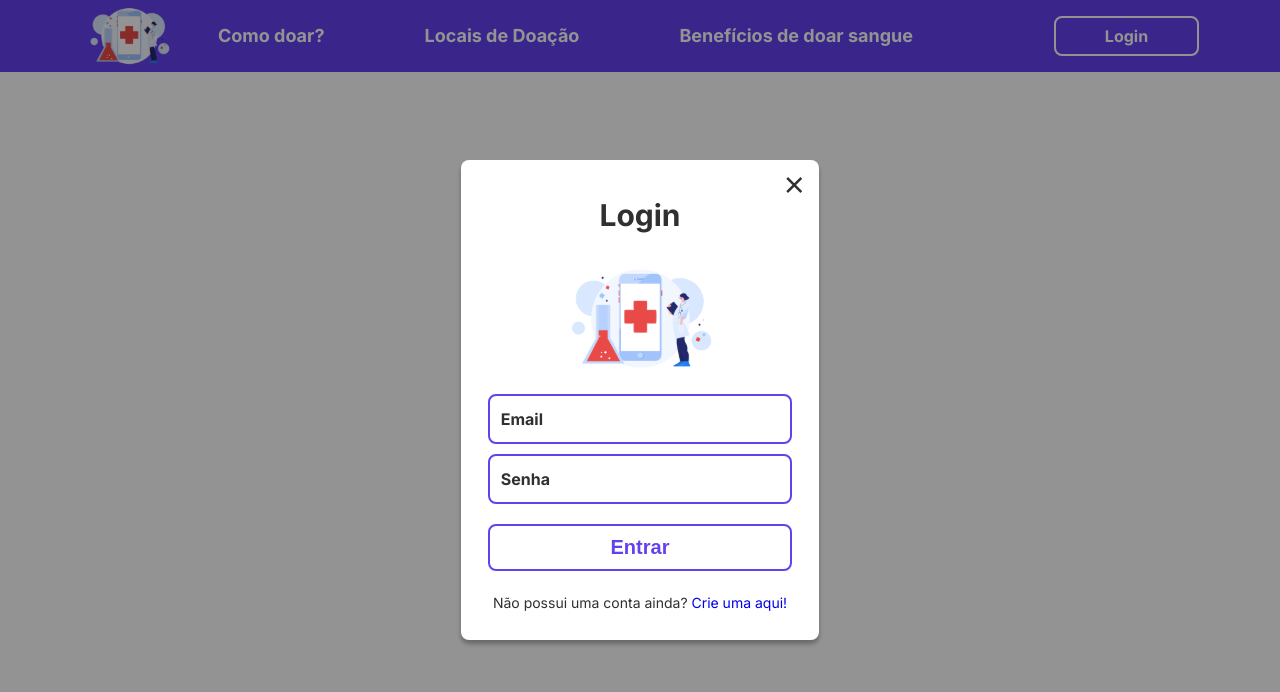
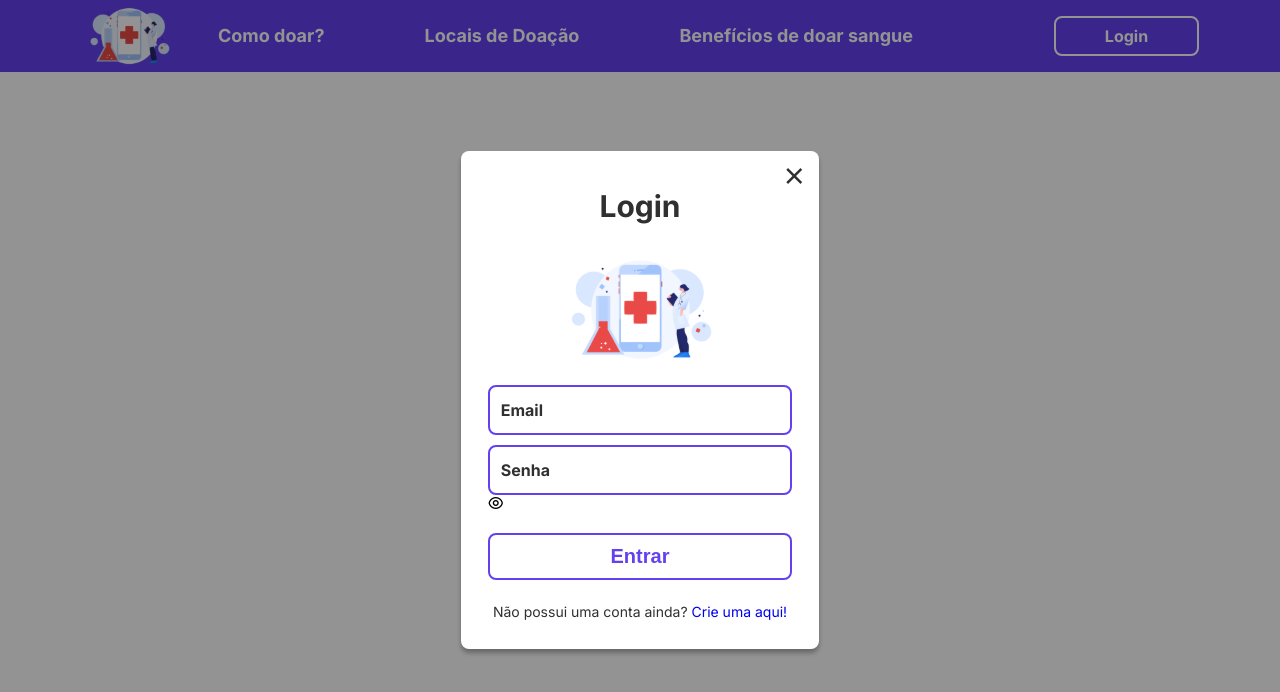
Before and after one commit to viniciusOLN/blood_bank, a React (Vite) app: page / in a window 1280 px wide. Both pictures are taken after a click on the button "Login". Shown: the top 692 px of the page. Built offline with nearby package versions, Linux system fonts and the light colour scheme.

Commit message:
adding icon button

```diff
--- a/src/components/textInput/TextInput.jsx
+++ b/src/components/textInput/TextInput.jsx
@@ -12,10 +12,11 @@ const TextInput = (props) => {
   return(
     <>
       <DivInput>
-        <Input type='text' name={props.name} value={props.value} onChange={(e) => handleTextChange(e.target.value)}/>
+        <Input type={props.type} name={props.name} value={props.value} onChange={(e) => handleTextChange(e.target.value)}/>
         <Placeholder id='text' isActive ={inputIsActive} >
           {props.placeholder}
         </Placeholder>
+        <i className={props.icon} onClick={props.onClickIcon}></i>
       </DivInput>
     </>
   )
```
